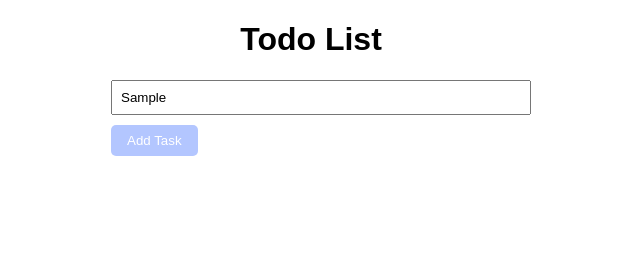
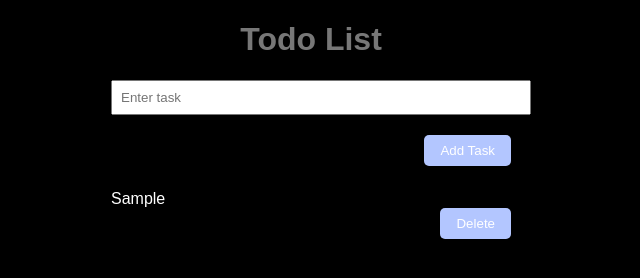
Before and after one commit to iisvetti/ToDoList.github.io, a plain HTML site: page index.html in a window 1280 px wide. Both pictures are taken after typing "Sample" into the empty fields and a click on the button "Add Task". Shown: the whole page, without its empty margins (329-969 px from the left). Drawn offline with Linux system fonts and the light colour scheme.

Commit message:
Added all files

```diff
--- a/index.html
+++ b/index.html
@@ -1,16 +1,16 @@
 <!DOCTYPE html>
 <html lang="en">
   <head>
-<meta charset="UTF-8">
-<meta name="viewport" content="width=device-width, initial-scale=1.0">
+    <meta charset="UTF-8" />
+    <meta name="viewport" content="width=device-width, initial-scale=1.0" />
     <title>Todo List App</title>
-<link rel="stylesheet" href="style.css">
+    <link rel="stylesheet" href="style.css" />
   </head>
   <body>
     <div class="container">
       <h1>Todo List</h1>
-  <input type="text" id="taskInput" placeholder="Enter task">
-  <button onclick="addTask()">Add Task</button>
+      <input type="text" id="taskInput" placeholder="Enter task" />
+      <button id="button">Add Task</button>
       <ul id="taskList"></ul>
     </div>
     <script src="main.js"></script>
--- a/main.js
+++ b/main.js
@@ -0,0 +1,51 @@
+let tasks = [];
+
+const button = document.getElementById("button");
+button.addEventListener("click", addTask);
+
+function addTask() {
+  const taskInput = document.getElementById("taskInput");
+  const taskName = taskInput.value.trim();
+  if (taskName === "") {
+    alert("Enter a task.");
+    return;
+  }
+
+  tasks.push({ name: taskName, completed: false });
+  renderTasks();
+  taskInput.value = "";
+}
+
+function toggleTask(index) {
+  tasks[index].completed = !tasks[index].completed;
+  renderTasks();
+}
+
+function deleteTask(index) {
+  tasks.splice(index, 1);
+  renderTasks();
+}
+
+function renderTasks() {
+  const taskList = document.getElementById("taskList");
+  taskList.innerHTML = "";
+
+  tasks.forEach((task, index) => {
+    const li = document.createElement("li");
+    li.textContent = task.name;
+    if (task.completed) {
+      li.classList.add("completed");
+    }
+    li.addEventListener("click", () => toggleTask(index));
+
+    const deleteButton = document.createElement("button");
+    deleteButton.textContent = "Delete";
+    deleteButton.addEventListener("click", (event) => {
+      event.stopPropagation();
+      deleteTask(index);
+    });
+
+    li.appendChild(deleteButton);
+    taskList.appendChild(li);
+  });
+}
--- a/style.css
+++ b/style.css
@@ -1,5 +1,6 @@
 body {
   font-family: Arial, sans-serif;
+  background-color: #000;
 }
 
 .container {
@@ -10,14 +11,14 @@ body {
 
 h1 {
   text-align: center;
+  color: #777;
 }
 
 input[type="text"] {
   width: 100%;
   padding: 8px;
-    margin-bottom: 10px;
+  margin-bottom: 20px;
 }
-
 
 button {
   padding: 8px 16px;
@@ -26,6 +27,8 @@ body {
   border: none;
   cursor: pointer;
   border-radius: 5px;
+  margin-left: auto;
+  display: block;
 }
 
 button:hover {
@@ -39,6 +42,7 @@ body {
 
 li {
   padding: 8px 0;
+  color: #fff;
 }
 
 .completed {
```
Lines whose indentation alone changed are shown as unchanged.
